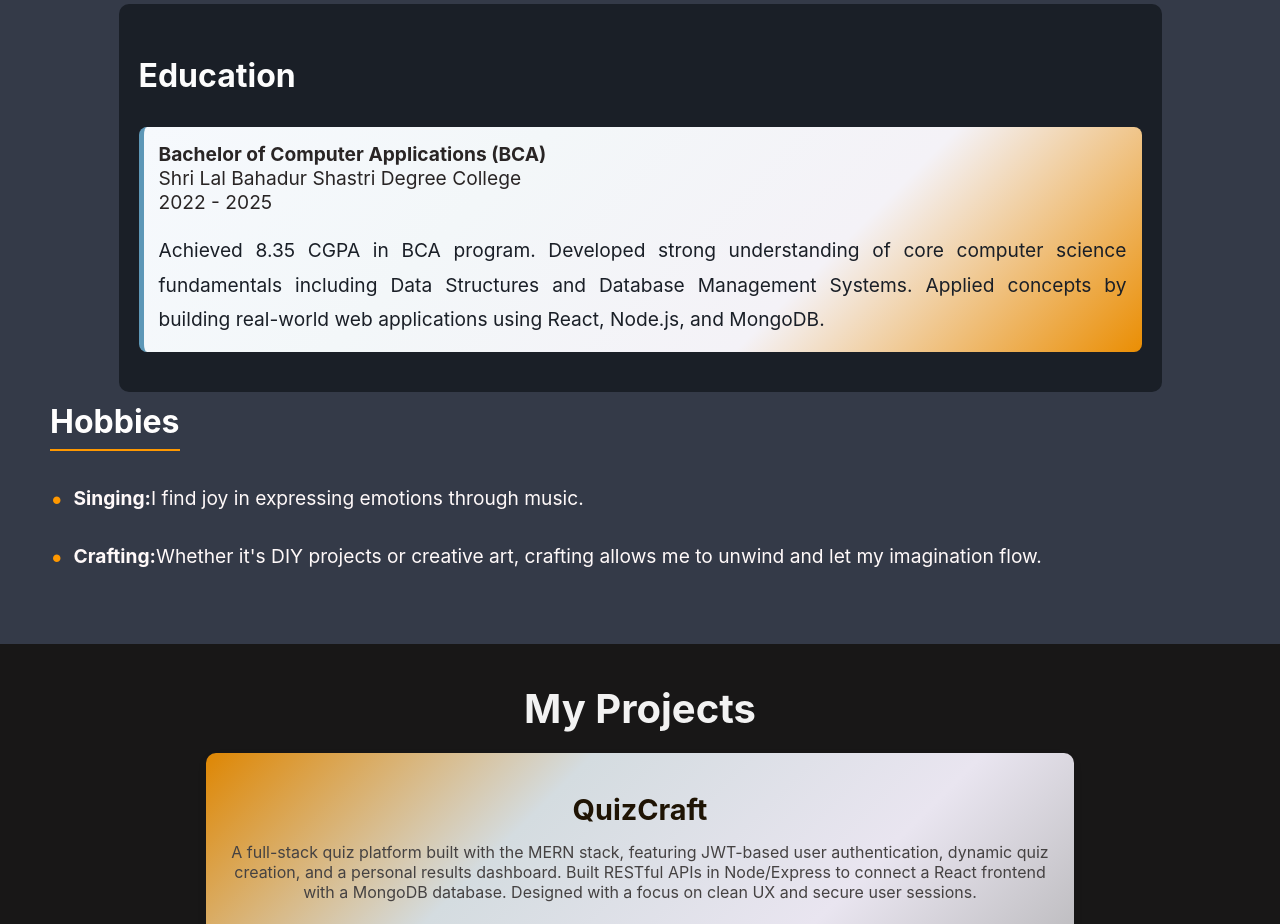
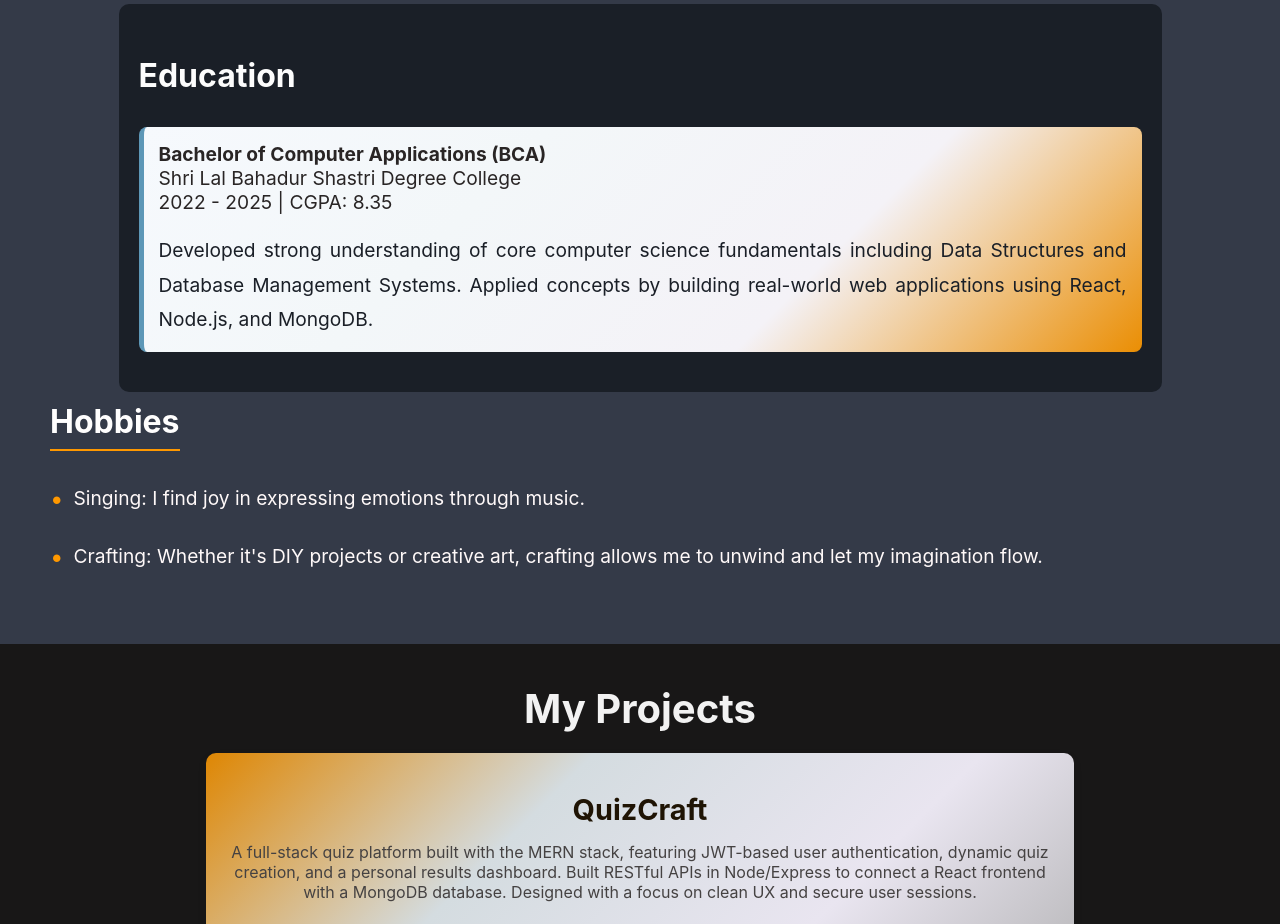
Before and after one commit to SunainaAnand28/My-Portfolio, a React (Create React App) app in the folder my-portfolio/: page / in a window 1280 px wide. Shown: the part 2700-3624 px from the top of the page. Built offline with nearby package versions, Linux system fonts and the light colour scheme.

Commit message:
Added CGPA

```diff
--- a/my-portfolio/src/components/AboutMe.jsx
+++ b/my-portfolio/src/components/AboutMe.jsx
@@ -65,9 +65,8 @@ const AboutMe = () => {
             <li>
               <strong>Bachelor of Computer Applications (BCA)</strong><br />
               Shri Lal Bahadur Shastri Degree College<br />
-              2022 - 2025
-              <p>Achieved 8.35 CGPA in BCA program.
-Developed strong understanding of core computer science fundamentals including Data Structures and Database Management Systems.
+              2022 - 2025 | CGPA: 8.35
+              <p>Developed strong understanding of core computer science fundamentals including Data Structures and Database Management Systems.
 Applied concepts by building real-world web applications using React, Node.js, and MongoDB.</p>
             </li>
           </ul>
@@ -77,8 +76,8 @@ Applied concepts by building real-world web applications using React, Node.js, a
       <div className="hobby-section">
         <h3>Hobbies</h3>
         <ul>
-          <li><b>Singing:</b>I find joy in expressing emotions through music.</li>
-          <li><b>Crafting:</b> Whether it's DIY projects or creative art, crafting allows me to unwind and let my imagination flow.</li>
+          <li>Singing: I find joy in expressing emotions through music.</li>
+          <li>Crafting: Whether it's DIY projects or creative art, crafting allows me to unwind and let my imagination flow.</li>
 
         </ul>
       </div>
```
